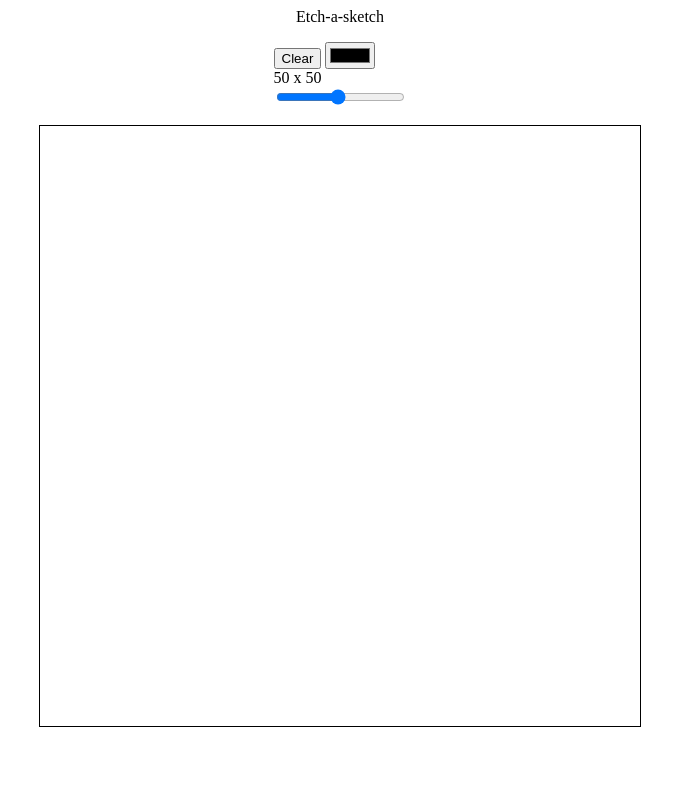
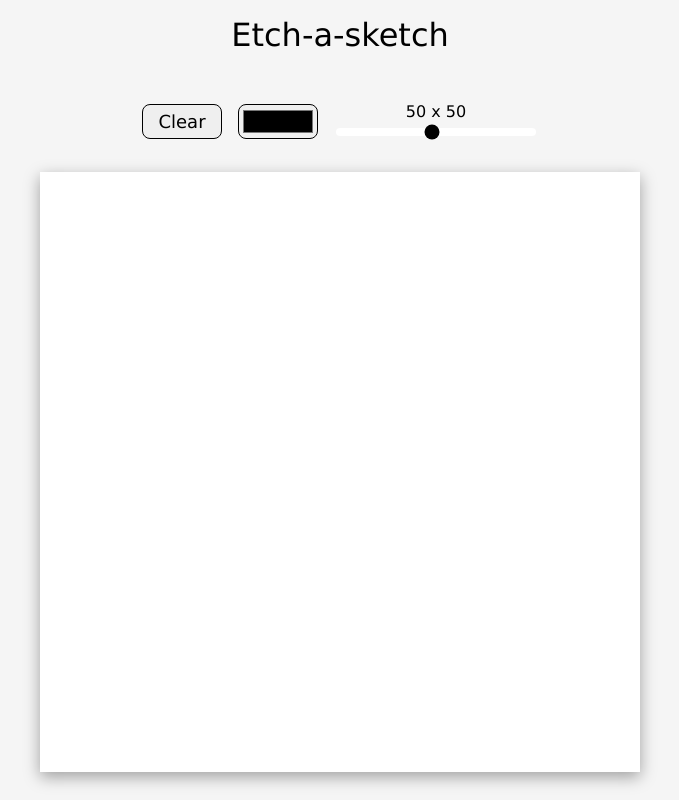
Before and after one commit to pavelkurach/etch-a-sketch, a website: page index.html in a window 1280 px wide. Shown: the whole page, without its empty margins (300-979 px from the left). Drawn offline with Linux system fonts and the light colour scheme.

Commit message:
Add beter styling

```diff
--- a/style.css
+++ b/style.css
@@ -2,18 +2,59 @@ body {
 	display: flex;
 	flex-direction: column;
 	align-items: center;
-	gap: 16px;
+	gap: 32px;
+
+	font-family: "Lucida Sans", "Lucida Sans Regular", "Lucida Grande",
+		"Lucida Sans Unicode", Geneva, Verdana, sans-serif;
+
+	background-color: rgb(245, 245, 245);
+	padding: 0;
+	margin: 0;
 }
 
-#main_container {
+#header {
+	font-size: 32px;
+	padding: 16px;
+}
+
+#button-container {
 	display: flex;
-	flex-direction: column;
+	justify-content: center;
 	align-items: center;
-	flex: 1;
+	gap: 16px;
+	flex-wrap: wrap;
+	padding: 0 32px;
+}
+
+#slider-header {
+	text-align: center;
+}
+
+#clear-button,
+#color-selector {
+	font-family: inherit;
+	font-size: large;
+	width: 80px;
+	height: 35px;
+	border-radius: 8px;
+	border: 1px solid black;
+}
+
+#clear-button:hover,
+#color-selector:hover {
+	background-color: rgb(250, 250, 250);
+}
+
+#grid-slider {
+	-webkit-appearance: none;
+	height: 8px;
+	width: 200px;
+	border-radius: 4px;
+	accent-color: black;
 }
 
 #grid-container {
-	border: 1px solid black;
+	border: none;
 	width: min(80%, 600px);
 	aspect-ratio: 1 / 1;
 
@@ -23,11 +64,14 @@ body {
 	align-items: center;
 	gap: 0px;
 	padding: auto;
+
+	background-color: white;
+	box-shadow: rgba(0, 0, 0, 0.35) 0px 5px 15px;
 }
 
 .tile {
 	box-sizing: border-box;
-	border: 0;
+	border: none;
 	aspect-ratio: 1 / 1;
 	margin: 0;
 	flex: auto;
```
